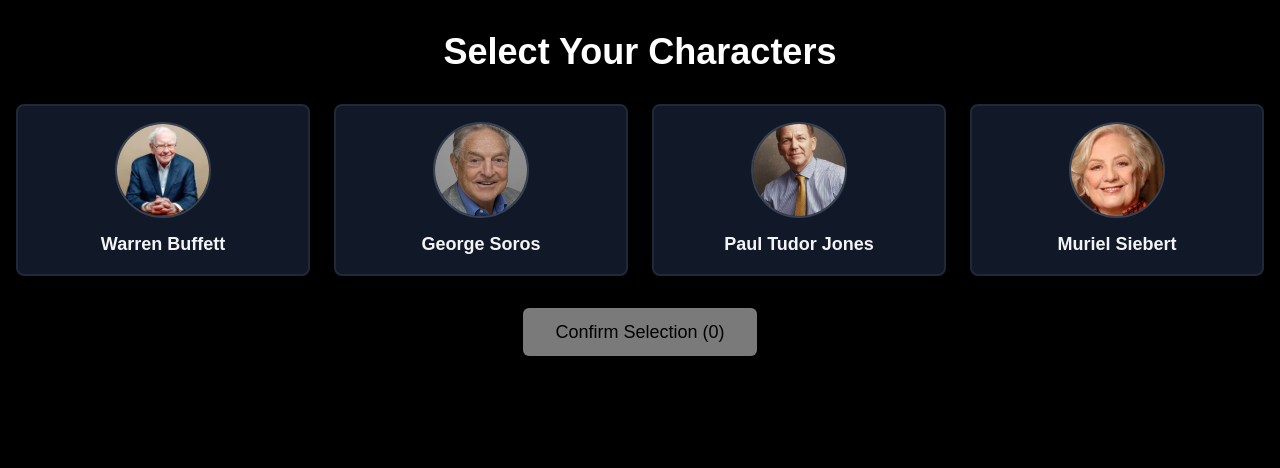
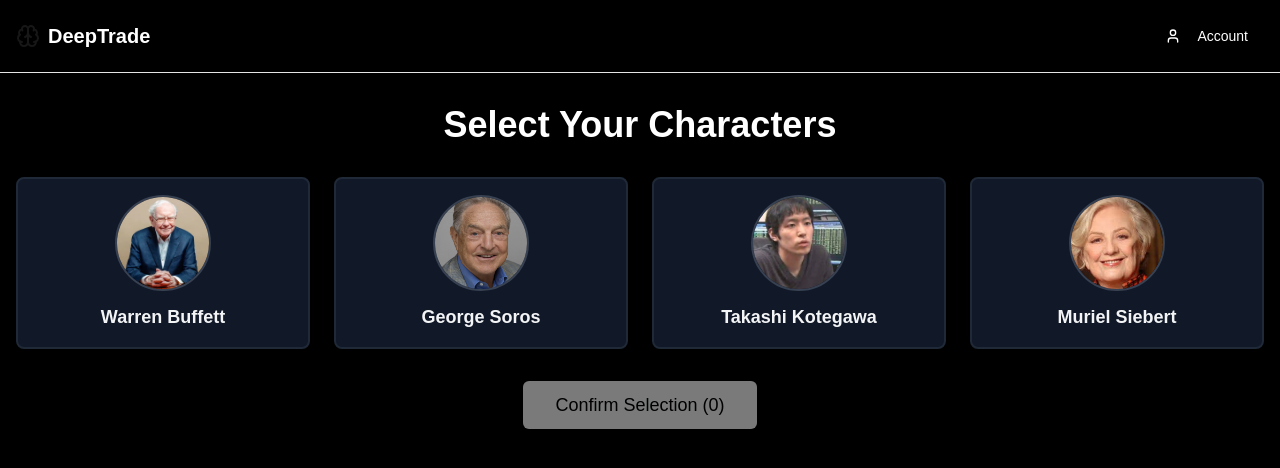
Before and after one commit to Jacky040124/DeepTrade, a Next.js app in the folder deeptrade/: page / in a window 1280 px wide. Shown: the top 468 px of the page. Built offline with nearby package versions, Linux system fonts and the light colour scheme.

Commit message:
link first page and trade

```diff
--- a/deeptrade/src/app/page.tsx
+++ b/deeptrade/src/app/page.tsx
@@ -3,6 +3,8 @@
 import { CharacterCard } from "@/components/CharacterCard";
 import { Button } from "@/components/ui/button";
 import { useState } from "react";
+import { Brain, User } from "lucide-react";
+import { useRouter } from "next/navigation";
 
 const characters = [
   {
@@ -17,8 +19,8 @@
   },
   {
     id: "3",
-    name: "Paul Tudor Jones",
-    image: "/paul.png",
+    name: "Takashi Kotegawa",
+    image: "/takashi.webp",
   },
   {
     id: "4",
@@ -28,6 +30,7 @@
 ];
 
 export default function Home() {
+  const router = useRouter(); // <-- Move this hook to the top level of the component
   const [selectedCharacters, setSelectedCharacters] = useState<string[]>([]);
 
   const handleSelect = (id: string) => {
@@ -42,13 +45,33 @@
     const selectedNames = characters
       .filter((char) => selectedCharacters.includes(char.id))
       .map((char) => char.name);
-    alert(`Selected characters: ${selectedNames.join(", ")}`);
+
+      const params = new URLSearchParams();
+      selectedNames.forEach((name) => params.append("names", name));
+
+      router.push(`/trade?${params.toString()}`);
   };
 
   return (
     <main className="min-h-screen bg-black">
+      <nav className="border-b text-white">
+        <div className="container mx-auto px-4 py-4 flex items-center justify-between">
+          <div className="flex items-center space-x-2">
+            <Brain className="h-6 w-6 text-primary" />
+            <span className="text-xl font-bold">DeepTrade</span>
+          </div>
+          <div className="flex items-center space-x-4">
+            <Button variant="ghost">
+              <User className="h-5 w-5 mr-2" />
+              Account
+            </Button>
+          </div>
+        </div>
+      </nav>
       <div className="container mx-auto py-8 px-4">
-        <h1 className="text-4xl font-bold mb-8 text-center text-white">Select Your Characters</h1>
+        <h1 className="text-4xl font-bold mb-8 text-center text-white">
+          Select Your Characters
+        </h1>
         <div className="grid grid-cols-1 md:grid-cols-2 lg:grid-cols-4 gap-6 mb-8">
           {characters.map((character) => (
             <CharacterCard
--- a/deeptrade/src/app/trade/page.tsx
+++ b/deeptrade/src/app/trade/page.tsx
@@ -1,7 +1,7 @@
 "use client";
 
 import { Button } from "@/components/ui/button";
-import { Tabs, TabsContent } from "@/components/ui/tabs";
+import { Tabs, TabsContent, TabsList, TabsTrigger} from "@/components/ui/tabs";
 import { Brain, User } from "lucide-react";
 import { InvestorProfile } from "@/components/investor-profile";
 import { AssetGraph } from "@/components/asset-graph";
@@ -10,6 +10,7 @@
   GeorgeSoros,
   type InvestorProfile as InvestorProfileType
 } from "@/lib/types/Investor";
+import { useRouter, useSearchParams } from "next/navigation";
 
 // Sample data for the graph (keep this until you have real data)
 const graphData = [
@@ -46,6 +47,10 @@
       profile: GeorgeSoros
     }
   ];
+
+  const router = useRouter();
+  const searchParams = useSearchParams();
+  const selectedNames = searchParams.getAll("names");
 
   return (
     <div className="min-h-screen bg-background">
@@ -88,6 +93,23 @@
       {/* Main Content */}
       <main className="container mx-auto px-4 py-8">
         <Tabs defaultValue={investors[0].id} className="space-y-8">
+          {/* Investor Selector */}
+          <div className="flex justify-end">
+            <TabsList className="inline-flex h-9 items-center justify-center rounded-lg bg-muted p-1 text-muted-foreground">
+              {investors
+                .filter(investor => selectedNames.includes(investor.name))
+                .map((investor) => (
+                <TabsTrigger
+                  key={investor.id}
+                  value={investor.id.toString()}
+                  className="inline-flex items-center justify-center whitespace-nowrap rounded-md px-3 py-1 text-sm font-medium ring-offset-background transition-all focus-visible:outline-none focus-visible:ring-2 focus-visible:ring-ring focus-visible:ring-offset-2 disabled:pointer-events-none disabled:opacity-50 data-[state=active]:bg-background data-[state=active]:text-foreground data-[state=active]:shadow-sm"
+                >
+                  <img src={investor.image} alt={investor.name} className="w-6 h-6 rounded-full object-cover mr-2" />
+                  <span className="hidden sm:inline">{investor.name.split(" ")[0]}</span>
+                </TabsTrigger>
+              ))}
+            </TabsList>
+          </div>
           {/* Asset Graph */}
           <AssetGraph data={graphData} />
 
```
Also changed, not shown: deeptrade/package.json (line endings or trailing spaces), deeptrade/public/Takashi.webp (added).
